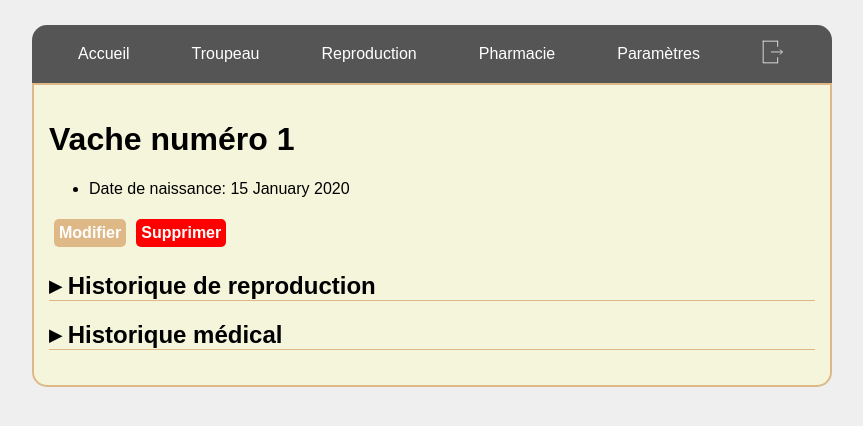
After one commit to loann-des/BioFarm-Monitor, a Flask app: template web_app/templates/cow.html in a window 1280 px wide. The commit adds this page. Shown: the top 426 px of the page, without its empty margins (208-1071 px from the left). Run offline with Flask 3, Linux system fonts and the light colour scheme; the template is opened without the code that fills it: values that come from a table or form of the project are taken from there, others are empty; tables that the repository leaves empty hold one stand-in row (values such as "Sample post"); parts of the project's set-up code (start-up, migrations or seed data) failed here and were passed over.

Commit message:
Added cow page

```diff
--- a/web_app/__init__.py
+++ b/web_app/__init__.py
@@ -46,6 +46,9 @@ def create_app():
     from .modules.herd import herd as herd_blueprint
     app.register_blueprint(herd_blueprint)
 
+    from .modules.cow import cowbp as cow_blueprint
+    app.register_blueprint(cow_blueprint)
+
     # Jinja2 global functions
     from .fonction import format_bool_fr, date_to_str
     from .models import CowUtils
--- /dev/null
+++ b/web_app/static/css/cow.css
@@ -0,0 +1,36 @@
+div#action-buttons-wrapper {
+  display: flex;
+  flex-direction: row;
+  justify-content: flex-start;
+  align-items: center;
+}
+
+div#action-buttons-wrapper button {
+  margin: 5px;
+}
+
+div#action-buttons-wrapper button#change-button {
+  box-sizing: border-box;
+  padding: 5px;
+  border: none;
+  border-radius: 5px;
+
+  background-color: var(--theme-accent-color);
+  font-size: 1em;
+  color: #ffffff;
+  font-weight: bold;
+  cursor: pointer;
+}
+
+div#action-buttons-wrapper button#delete-button {
+  box-sizing: border-box;
+  padding: 5px;
+  border: none;
+  border-radius: 5px;
+
+  background-color: #ff0000;
+  font-size: 1em;
+  color: #ffffff;
+  font-weight: bold;
+  cursor: pointer;
+}
--- a/web_app/static/css/main.css
+++ b/web_app/static/css/main.css
@@ -159,3 +159,24 @@ table tbody tr td {
   padding: 5px;
   text-align: center;
 }
+
+section.collapsible h2 {
+  user-select: none;
+  cursor: pointer;
+}
+
+section.collapsible[aria-expanded="false"] h2::before {
+  content: "\25b8";
+}
+
+section.collapsible[aria-expanded="true"] h2::before {
+  content: "\25be";
+}
+
+section.collapsible[aria-expanded="false"] div {
+  display: none;
+}
+
+section.collapsible[aria-expanded="true"] div {
+  display: block;
+}
--- a/web_app/templates/base.html
+++ b/web_app/templates/base.html
@@ -48,6 +48,20 @@
           menu.style.height = "50vh";
         }
       });
+
+      const collapsibles = document.querySelectorAll("section.collapsible");
+
+      collapsibles.forEach((collapsible) => {
+        const collapsibleTitle = collapsible.children[0];
+
+        collapsibleTitle.addEventListener("click", () => {
+          if (collapsible.getAttribute("aria-expanded") == "false") {
+            collapsible.setAttribute("aria-expanded", "true");
+          } else {
+            collapsible.setAttribute("aria-expanded", "false");
+          }
+        });
+      });
     </script>
 
     {% block js %}
--- /dev/null
+++ b/web_app/templates/cow.html
@@ -0,0 +1,38 @@
+{% extends 'base.html' %}
+
+{% block title %}Cow {{ cow.cow_id }} | BioFarm Monitor{% endblock title %}
+
+{% block head %}
+  <link rel="stylesheet" type="text/css" href="{{ url_for('static', filename='css/cow.css') }}">
+{% endblock head %}
+
+{% block content %}
+  <h1>Vache numéro {{ cow.cow_id }} </h1>
+
+  <section>
+    <ul>
+      <li>Date de naissance: {{ date_to_str(cow.born_date) }}</li>
+    </ul>
+
+    <div id="action-buttons-wrapper">
+      <button id="change-button">Modifier</button>
+      <button id="delete-button">Supprimer</button>
+    </div>
+  </section>
+
+  <section class="collapsible" aria-expanded="false">
+    <h2>&nbsp;Historique de reproduction</h2>
+
+    <div class="collapsible-content">
+      <span>Aucun élément</span>
+    </div>
+  </section>
+
+  <section class="collapsible" aria-expanded="false">
+    <h2>&nbsp;Historique médical</h2>
+
+    <div class="collapsible-content">
+      <span>Aucun élément</span>
+    </div>
+  </section>
+{% endblock %}
```
Also changed, not shown: web_app/modules/cow.py (added, +27 -0 lines).
